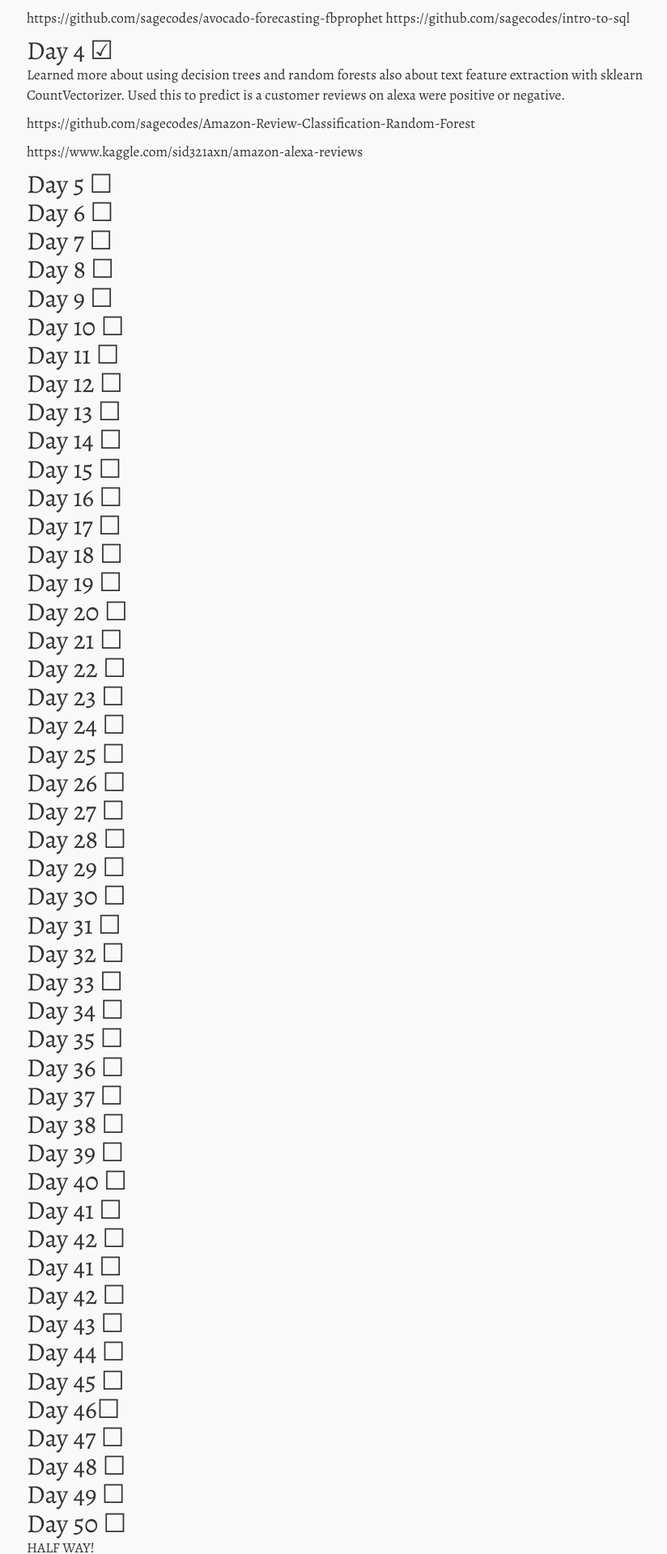
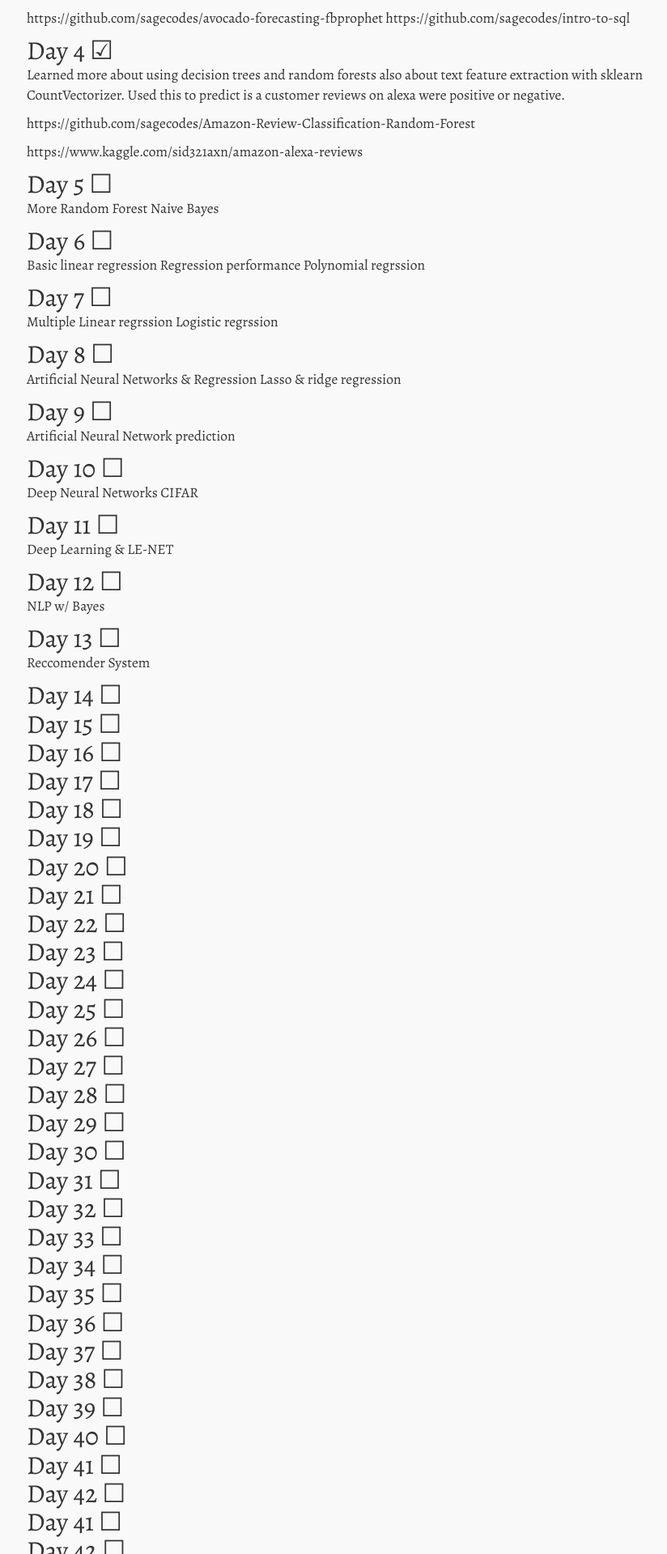
Before and after one commit to sagecodes/sage-blog, a Jekyll site: the page built from _posts/blog/2019-07-18-100daysofcode.markdown, in a window 1280 px wide. Shown: the part 724-2643 px from the top of the page at 81% size, without its empty margins (167-991 px from the left). Built offline with Jekyll 4.4.1, drawn with Linux system fonts in a browser that asks for light colours; nearby versions of some CDN libraries; some web fonts are replaced.

Commit message:
plan 10 days

```diff
--- a/_posts/blog/2019-07-18-100daysofcode.markdown
+++ b/_posts/blog/2019-07-18-100daysofcode.markdown
@@ -54,25 +54,54 @@ https://www.kaggle.com/sid321axn/amazon-alexa-reviews
 
 ## Day 5 ☐
 
+More Random Forest
+Naive Bayes
+
 ## Day 6 ☐
+
+Basic linear regression
+Regression performance
+Polynomial regrssion
 
 ## Day 7 ☐
 
+Multiple Linear regrssion
+Logistic regrssion
+
 ## Day 8 ☐
 
+Artificial Neural Networks & Regression
+Lasso & ridge regression
+
 ## Day 9 ☐
+Artificial Neural Network prediction
+
+
 
 ## Day 10 ☐
+Deep Neural Networks CIFAR
+
+
 
 ## Day 11 ☐
+Deep Learning & LE-NET
+
 
 ## Day 12 ☐
 
+NLP w/ Bayes
+
 ## Day 13 ☐
+Reccomender System
+
 
 ## Day 14 ☐
 
+
+
 ## Day 15 ☐
+
+
 
 ## Day 16 ☐
 
```
